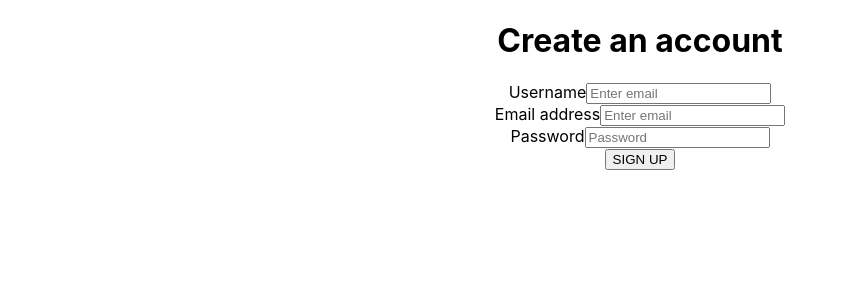
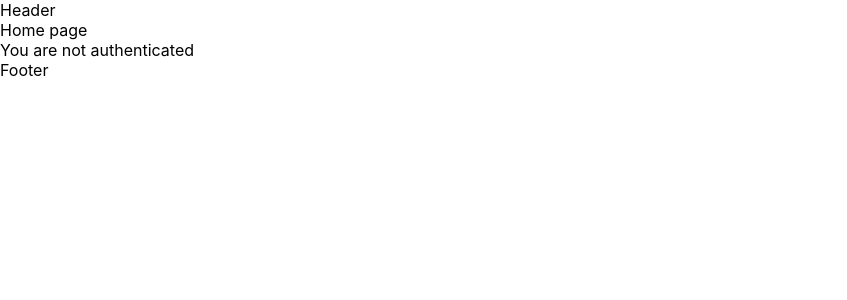
Before and after one commit to pethelp-website/final-project-pethelp, a React (Create React App) app in the folder frontend/: page / in a window 1280 px wide. Shown: the top 300 px of the page, without its empty margins (0-847 px from the left). Built offline with nearby package versions, Linux system fonts and the light colour scheme.

Commit message:
Fix form validation

```diff
--- a/frontend/src/App.js
+++ /dev/null
@@ -1,13 +0,0 @@
-import React from 'react';
-import Form from "./components/signup/Form";
-import './App.css';
-
-function App() {
-  return (
-    <div className="App">
-     <Form />
-    </div>
-  );
-}
-
-export default App;
--- /dev/null
+++ b/frontend/src/App.jsx
@@ -0,0 +1,27 @@
+import React from 'react';
+import FormSignup from "./components/signup/FormSignup";
+import HomePage from "./components/home/HomePage";
+import { BrowserRouter as Router, Route, Routes } from 'react-router-dom'
+
+function App() {
+  return (
+
+    <Router>
+      <div>
+        <div>Header</div>
+        <div>
+          <Routes>
+            <Route path="/" element={<HomePage />}>
+            </Route>
+            <Route path="/sign-up" element={<FormSignup />}>
+            </Route>
+          </Routes>
+        </div>
+        <div>Footer</div>
+      </div>
+    </Router>
+
+  );
+}
+
+export default App;
--- a/frontend/src/components/home/HomePage.jsx
+++ b/frontend/src/components/home/HomePage.jsx
@@ -1,10 +1,12 @@
 import React from 'react'
+import loginService from '../../services/login';
 
 const HomePage = () => {
+  const user = loginService.getAuthenticatedUser();
   return (
     <div className="form-content-right">
         <div className="form-sucess"> Home page</div>
-
+        <div>{ user ? "Welcome, " + user.name : "You are not authenticated"} </div>
     </div>
   )
 }
--- a/frontend/src/components/signup/FormSignup.jsx
+++ b/frontend/src/components/signup/FormSignup.jsx
@@ -2,73 +2,75 @@ import React from 'react';
 import Button from 'react-bootstrap/Button';
 import Form from 'react-bootstrap/Form';
 import Badge from 'react-bootstrap/Badge';
-import useForm from './useForm';
-import signupValidation from "./signupValidation";
+import { useNavigate } from "react-router-dom";
+import { useState } from "react";
+import loginService from '../../services/login'
+import validateInfo from "../../services/password-validation";
+import { useEffect } from "react";
+
+const FormSignup = () => {
+  let navigate = useNavigate();
+
+  const [values, setValues] = useState({ //uptade the state
+    username: "",
+    email: "",
+    password: "",
+  })
+  const [errors, setErrors] = useState({});
+  const [isSubmitted, setSubmitted] = useState(false);
 
 
-const FormSignup = ({ submitForm }) => { //using the submit function in hte form here, to refresh page when submit form
-  const { handleChange, values, handleSubmit, errors }
-    = useForm(
-      submitForm,
-      signupValidation
-    ); //destruct the values from useForm, to use in the input //the validate info goes in the userform fucntion.
+
+  useEffect(() => {
+    if (!isSubmitted) {
+      return;
+    }
+
+    if (Object.keys(errors).length > 0) {
+      return;
+    }
+
+    const formData = {
+      username: values.username,
+      email: values.email,
+      password: values.password,
+    };
+
+    loginService.sign_up(formData)
+      .then(data => {
+        localStorage.setItem("token", JSON.stringify(data));
+        navigate("/", { replace: true });
+        console.log(data);
+      })
+      .catch(error => {
+        console.log(error);
+      })
+  }, [errors, isSubmitted, values, navigate]);
+
+
+  const handleChange = (e) => {
+    const { name, value } = e.target;
+
+    setValues({
+      ...values,
+      [name]: value
+    })
+  }
+
+  const handleSubmit = (event) => {
+    event.preventDefault();
+    const validatedErrors = validateInfo(values);
+    setErrors(validatedErrors);
+    setSubmitted(true)
+  }
 
   return (
-    /*<div className="container">
-      <div className="app-wrapper">
-        <div>
-          <h2 className="title">Create Account</h2>
-        </div>
-        <form className="form-wrapper" onSubmit={handleSubmit}>
-          <div className="name">
-            <label className="label">Username</label>
-            <input
-              className="input"
-              type="text"
-              name="username"
-              value={values.username} //values and function in useform
-              onChange={handleChange}
-            />
-            {errors.username && <p>{errors.username}</p>}
-          </div>
-          <div className="email">
-            <label className="label">Email</label>
-            <input
-              className="input"
-              type="email"
-              name="email"
-              value={values.email}
-              onChange={handleChange}
-            />
-            {errors.email && <p>{errors.email}</p>}
-          </div>
-          <div className="password">
-            <label className="label">Password</label>
-            <input
-              className="input"
-              type="password"
-              name="password"
-              value={values.password}
-              onChange={handleChange}
-            />
-            {errors.password && <p>{errors.password}</p>}
-          </div>
-          <div>
-            <button className="submit">SIGN UP</button>
-            <span className="form-input-login">
-              Already have an account? Login here
-            </span>
-          </div>
-        </form>
-      </div>
-    </div>*/
-
     //bootstrap form
     <Form onSubmit={handleSubmit}>
       <Form.Group className="mb-3" controlId="formBasicUsername">
-      <h1>
-       <Badge bg="secondary">Create an account</Badge>
-      </h1>
+        <h1>
+          <Badge bg="secondary">Create an account</Badge>
+        </h1>
         <Form.Label>Username</Form.Label>
         <Form.Control
           type="text"
--- a/frontend/src/components/signup/useForm.jsx
+++ /dev/null
@@ -1,64 +0,0 @@
-import { useState, useEffect } from "react";
-import { getLocalStorageInfo } from "../../utils/getLocalStorageInfo";
-
-
-const useForm = (callback, validateInfo) => { //using validate function here
-  const [values, setValues] = useState({ //uptade the state
-    username: "",
-    email: "",
-    password: "",
-  })
-  console.log(values);
-
-  const [errors, setErrors] = useState({});
-  const [isSubmitting, setIsSubmitting] = useState(false)  //action when form is submitted- start with false, because its not submitted yet.
-
-  //update the values
-  const handleChange = (e) => {
-    const { name, value } = e.target;
-
-    setValues({
-      ...values,
-      [name]: value
-    })
-  }
-
-  const handleSubmit = e => {
-    e.preventDefault();
-
-    setErrors(validateInfo(values));//display errors using the validate function
-    setIsSubmitting(true); //true after submit
-
-
-    fetch("https://run.mocky.io/v3/b1734bbd-64b6-42e0-9350-69f76fdaff42", {
-      method: "POST",
-      headers: {
-        authorization: getLocalStorageInfo(),
-        "Content-Type": "application/json",
-      },
-      body: JSON.stringify({
-        username: values.username,
-        email: values.email,
-        password: values.password,
-      })
-    }).then(response => response.json())
-      .then(data => {
-        localStorage.setItem("token", data.jwtToken);
-        console.log(data);
-      })
-      .catch(error => {
-        console.log(error);
-      })
-  };
-
-
-  useEffect(() => {
-    if (Object.keys(errors).length === 0 && isSubmitting) { //0 errors
-      callback();
-    }
-  }, [errors]);
-
-  return { handleChange, values, handleSubmit, errors }; //return the function and the values, to use in the formSignup
-}
-
-export default useForm;
--- /dev/null
+++ b/frontend/src/services/login.js
@@ -0,0 +1,43 @@
+
+const mockResponseSignup = {
+    "jwtToken": "eyJhbGciOiJIUzI1NiIsInR5cCI6IkpXVCJ9.eyJ1c2VyIjp7fSwiaWF0IjoxNjU4OTU1NDIyLCJleHAiOjE2NTg5NTkwMjJ9.xYTFDomtgFTfvQMpTl1FK_SzVzyVYTqDaN4tb0uNCfI",
+    "isAuthenticated": true,
+    "name": "Alissa Nishihara"
+}
+
+const environment = "https://localhost";
+
+
+export function sign_up({
+    username,
+    email,
+    password
+}) {
+    /*return fetch(environment + "/api/sign-up", {
+        method: "POST",
+        headers: {
+            //authorization: getLocalStorageInfo(),
+            "Content-Type": "application/json",
+        },
+        body: JSON.stringify({
+            username,
+            email,
+            password,
+        })
+    }).then(response => response.json())*/
+    return Promise.resolve(mockResponseSignup)
+};
+
+export function getAuthenticatedUser() {
+    const user = localStorage.getItem("token");
+    if (!user) {
+        return null;
+    } else {
+        return JSON.parse(user);
+    }
+}
+const exports = {
+    sign_up,
+    getAuthenticatedUser
+}
+export default exports;
--- a/frontend/src/components/signup/signupValidation.js
+++ b/frontend/src/services/password-validation.js
@@ -1,6 +1,5 @@
 export default function validateInfo(values) {
     let errors = {};
-
     //validation in regex format
     const userNameValidation = /^[a-z0-9_-](?=.{8,20}$)/;;
     const uppercaseRegExp = /(?=.*?[A-Z])/;
@@ -42,7 +41,5 @@ export default function validateInfo(values) {
         errors.password = "At least minumum 6 characters";
     };
 
-
-
     return errors;
 };
--- a/frontend/src/utils/getLocalStorageInfo.js
+++ /dev/null
@@ -1,3 +0,0 @@
-export const getLocalStorageInfo = () => {
-    return localStorage.getItem("token");
-};
```
Also changed, not shown: 1 other file (tests, documents, lock files or other folders).
